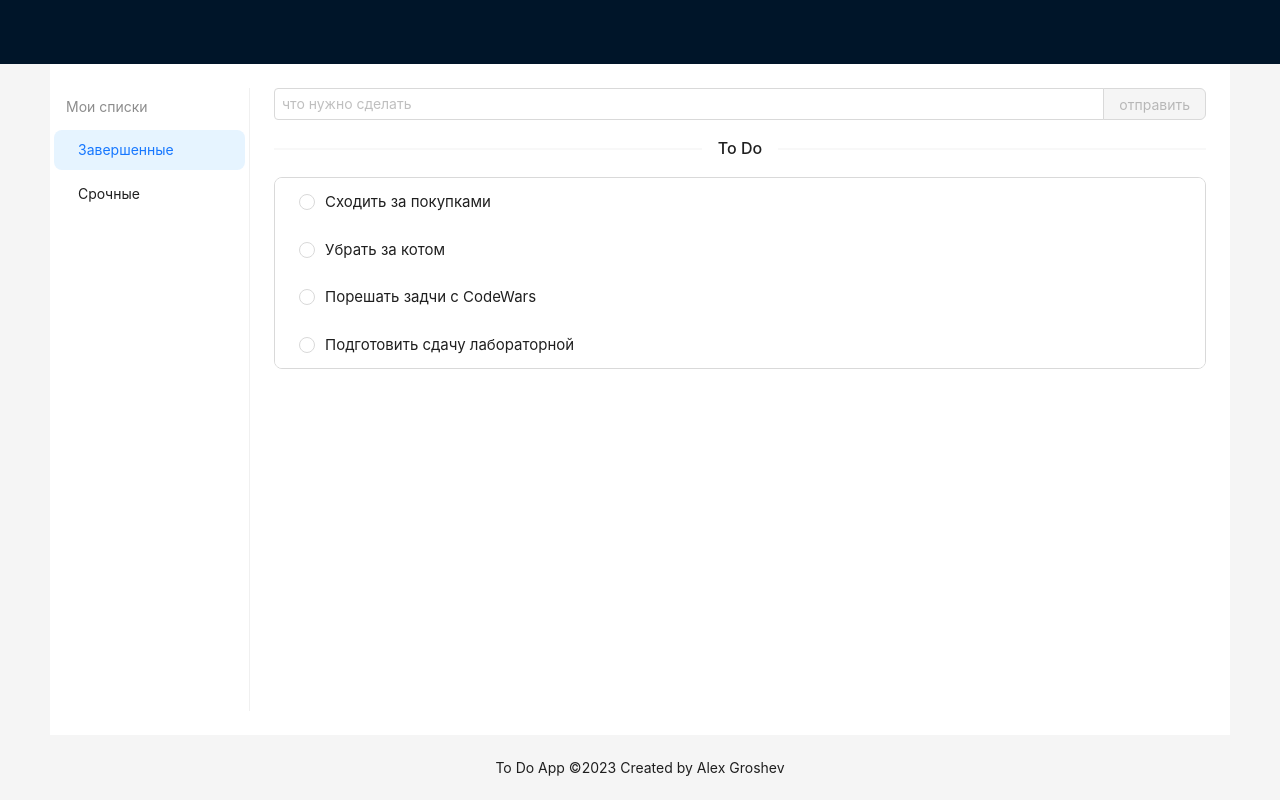
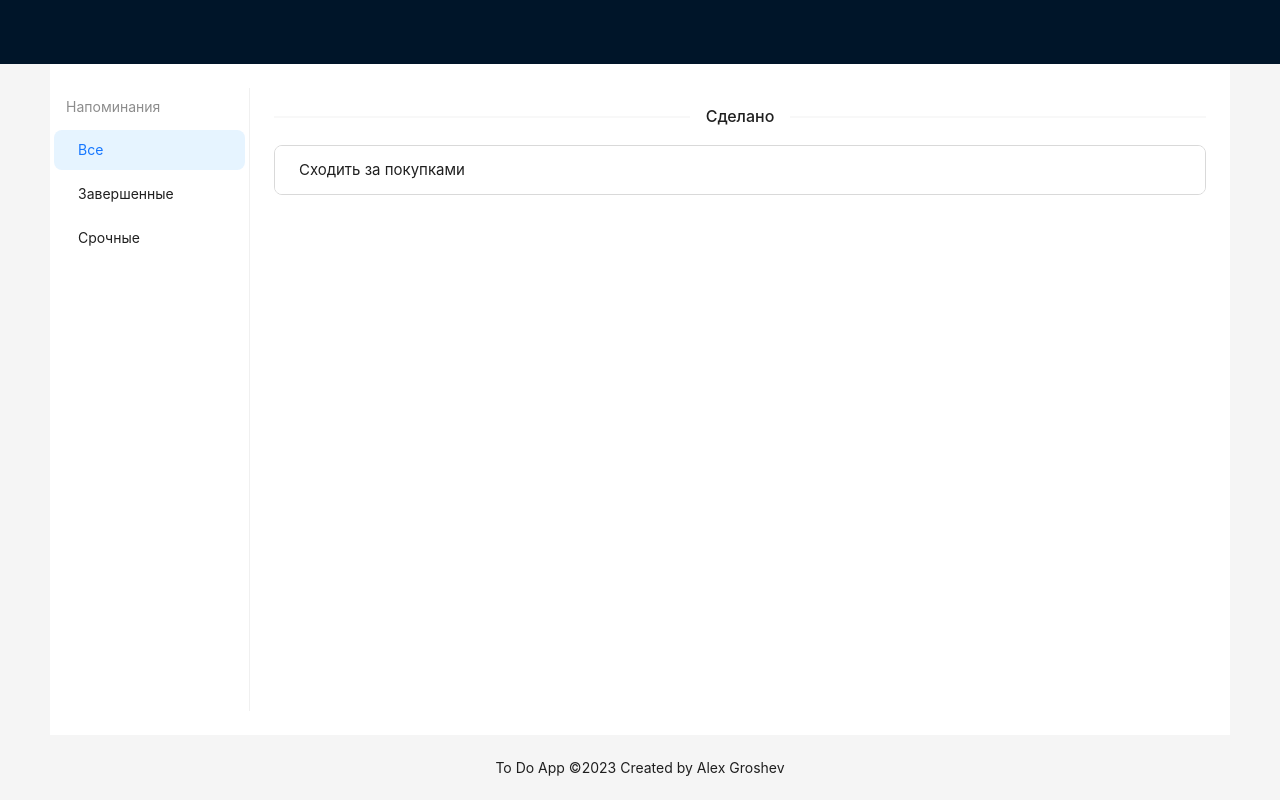
Before and after one commit to walkerman-on/to-do-app, a React (Create React App) app: page /deleted in a window 1280 px wide. Built offline with nearby package versions, Linux system fonts and the light colour scheme.

Commit message:
Making routing in app

```diff
--- a/package.json
+++ b/package.json
@@ -8,6 +8,7 @@
     "framer-motion": "^10.16.4",
     "react": "^18.2.0",
     "react-dom": "^18.2.0",
+    "react-router-dom": "^6.16.0",
     "react-scripts": "5.0.1",
     "web-vitals": "^2.1.0"
   },
--- a/src/App.js
+++ b/src/App.js
@@ -1,7 +1,95 @@
 import "./styles/App.css"
-import ToDo from "./components/ToDo"
+import React, { useState } from "react"
+import { BrowserRouter, Link } from "react-router-dom"
+import { Layout } from "antd"
+import AppRouter from "./components/AppRouter"
+import Navigation from "./components/Navigation"
+import { Menu, theme } from "antd"
+
+const { Content, Sider } = Layout
+const { Footer } = Layout
 
 const App = () => {
-	return <ToDo />
+	const onClick = (e) => {
+		console.log("click ", e)
+	}
+
+	function getItem(label, key, icon, children, type) {
+		return {
+			key,
+			icon,
+			children,
+			label,
+			type,
+		}
+	}
+
+	const items = [
+		getItem(
+			"Напоминания",
+			"grp",
+			null,
+			[
+				getItem("Все", "1"),
+				getItem("Завершенные", "2"),
+				getItem("Срочные", "3"),
+			],
+			"group"
+		),
+	]
+
+	const {
+		token: { colorBgContainer },
+	} = theme.useToken()
+	return (
+		<Layout
+			style={{
+				display: "flex",
+				minHeight: "100vh",
+			}}
+		>
+			<Navigation />
+			<Content
+				style={{
+					padding: "0 50px",
+					display: "flex",
+				}}
+			>
+				<Layout
+					style={{
+						padding: "24px 0",
+						background: colorBgContainer,
+					}}
+				>
+					<Sider
+						style={{
+							background: colorBgContainer,
+						}}
+						width={200}
+					>
+						<Menu
+							onClick={onClick}
+							style={{ height: "100%" }}
+							defaultSelectedKeys={["1"]}
+							defaultOpenKeys={["sub1"]}
+							mode="inline"
+							items={items}
+						/>
+					</Sider>
+					<BrowserRouter>
+						<AppRouter />
+					</BrowserRouter>
+				</Layout>
+			</Content>
+			<Footer
+				style={{
+					textAlign: "center",
+					flexShrink: "0",
+				}}
+			>
+				To Do App ©2023 Created by Alex Groshev
+			</Footer>
+		</Layout>
+	)
 }
 export default App
--- /dev/null
+++ b/src/components/AppRouter.jsx
@@ -0,0 +1,17 @@
+import React from "react"
+import { Routes, Route } from "react-router-dom"
+import { privateRoutes } from "../routes/routes.js"
+import All from "../pages/All.jsx"
+
+const AppRouter = () => {
+	return (
+		<Routes>
+			{privateRoutes.map((route) => (
+				<Route path={route.path} element={route.element} key={route.path} />
+			))}
+			<Route path="/" element={<All />} />
+		</Routes>
+	)
+}
+
+export default AppRouter
--- /dev/null
+++ b/src/components/DeletedRemember.jsx
@@ -0,0 +1,49 @@
+import React, { useState } from "react"
+import { Reorder } from "framer-motion"
+import { Space, List, message, Result, Radio } from "antd"
+
+const DeletedRemember = ({ remember, setRemember }) => {
+	const [messageApi, contextHolder] = message.useMessage()
+
+	return (
+		<List size="medium" bordered>
+			<Reorder.Group
+				axis="y"
+				values={remember}
+				onReorder={setRemember}
+				layoutScroll
+				style={{ overflowY: "auto" }}
+			>
+				{remember.map((toDo) => {
+					return (
+						<Reorder.Item
+							id={toDo.id}
+							key={toDo.id}
+							value={toDo}
+							whileDrag={{
+								boxShadow: "0px 0px 8px 6px rgba(34, 60, 80, 0.07)",
+								borderRadius: "7px",
+							}}
+						>
+							<List.Item
+								style={{
+									fontSize: "15px",
+									cursor: "grab",
+									background: "white",
+									borderRadius: "7px",
+								}}
+							>
+								<Space wrap size={10}>
+									{contextHolder}
+									{toDo.text}
+								</Space>
+							</List.Item>
+						</Reorder.Item>
+					)
+				})}
+			</Reorder.Group>
+		</List>
+	)
+}
+
+export default DeletedRemember
--- a/src/components/Main.jsx
+++ b/src/components/Main.jsx
@@ -27,12 +27,17 @@ const Main = () => {
 			type,
 		}
 	}
+
 	const items = [
 		getItem(
 			"Мои списки",
 			"grp",
 			null,
-			[getItem("Завершенные", "1"), getItem("Срочные", "2")],
+			[
+				getItem("Все", "1"),
+				getItem("Завершенные", "2"),
+				getItem("Срочные", "3"),
+			],
 			"group"
 		),
 	]
--- a/src/components/RememberList.jsx
+++ b/src/components/RememberList.jsx
@@ -1,9 +1,10 @@
-import React from "react"
+import React, { useState } from "react"
 import { Reorder } from "framer-motion"
 import { Space, List, message, Result, Radio } from "antd"
 
 const ToDoList = ({ remember, setRemember }) => {
 	const [messageApi, contextHolder] = message.useMessage()
+	const [deleted, setDeleted] = useState([])
 
 	const deleteToDo = (toDo) => {
 		messageApi
@@ -16,6 +17,8 @@ const ToDoList = ({ remember, setRemember }) => {
 		setTimeout(() => {
 			setRemember(remember.filter((item) => item.id !== toDo.id))
 		}, 500)
+		// setDeleted([...deleted, remember.find((item) => item.id === toDo.id)])
+		console.log([...deleted, remember.find((item) => item.id === toDo.id)])
 	}
 
 	return (
--- a/src/components/ToDo.jsx
+++ b/src/components/ToDo.jsx
@@ -1,12 +1,46 @@
-import React from "react"
+import "./styles/App.css"
+import React, { useState } from "react"
+import { BrowserRouter, Link } from "react-router-dom"
 import { Layout } from "antd"
+import AppRouter from "./components/AppRouter"
+import Navigation from "./components/Navigation"
+import { Menu, theme } from "antd"
 
-import Navigation from "./Navigation"
-import Main from "./Main"
-
+const { Content, Sider } = Layout
 const { Footer } = Layout
 
 const ToDo = () => {
+	const onClick = (e) => {
+		console.log("click ", e)
+	}
+
+	function getItem(label, key, icon, children, type) {
+		return {
+			key,
+			icon,
+			children,
+			label,
+			type,
+		}
+	}
+
+	const items = [
+		getItem(
+			"Напоминания",
+			"grp",
+			null,
+			[
+				getItem("Все", "1"),
+				getItem("Завершенные", "2"),
+				getItem("Срочные", "3"),
+			],
+			"group"
+		),
+	]
+
+	const {
+		token: { colorBgContainer },
+	} = theme.useToken()
 	return (
 		<Layout
 			style={{
@@ -15,7 +49,38 @@ const ToDo = () => {
 			}}
 		>
 			<Navigation />
-			<Main />
+			<Content
+				style={{
+					padding: "0 50px",
+					display: "flex",
+				}}
+			>
+				<Layout
+					style={{
+						padding: "24px 0",
+						background: colorBgContainer,
+					}}
+				>
+					<Sider
+						style={{
+							background: colorBgContainer,
+						}}
+						width={200}
+					>
+						<Menu
+							onClick={onClick}
+							style={{ height: "100%" }}
+							defaultSelectedKeys={["1"]}
+							defaultOpenKeys={["sub1"]}
+							mode="inline"
+							items={items}
+						/>
+					</Sider>
+					<BrowserRouter>
+						<AppRouter />
+					</BrowserRouter>
+				</Layout>
+			</Content>
 			<Footer
 				style={{
 					textAlign: "center",
@@ -27,5 +92,4 @@ const ToDo = () => {
 		</Layout>
 	)
 }
-
 export default ToDo
--- /dev/null
+++ b/src/pages/All.jsx
@@ -0,0 +1,30 @@
+import React, { useState } from "react"
+import { Layout, Divider } from "antd"
+import RememberForm from "../components/RememberForm"
+import RememberList from "../components/RememberList"
+
+const { Content } = Layout
+
+const All = () => {
+	const [toDoItems, setToDoItems] = useState([
+		{ text: "Сходить за покупками", id: 0 },
+		{ text: "Убрать за котом", id: 1 },
+		{ text: "Порешать задчи с CodeWars", id: 2 },
+		{ text: "Подготовить сдачу лабораторной", id: 3 },
+	])
+
+	return (
+		<Content
+			style={{
+				padding: "0 24px",
+				minHeight: 280,
+			}}
+		>
+			<RememberForm remember={toDoItems} pushRemember={setToDoItems} />
+			<Divider orientation="center">To Do</Divider>
+			<RememberList remember={toDoItems} setRemember={setToDoItems} />
+		</Content>
+	)
+}
+
+export default All
--- /dev/null
+++ b/src/pages/Deleted.jsx
@@ -0,0 +1,27 @@
+import React, { useState } from "react"
+import { Layout, Divider } from "antd"
+import RememberForm from "../components/RememberForm"
+import RememberList from "../components/RememberList"
+import DeletedRemember from "../components/DeletedRemember"
+
+const { Content } = Layout
+
+const Deleted = ({ deleted, setDeleted }) => {
+	const [toDoItems, setToDoItems] = useState([
+		{ text: "Сходить за покупками", id: 0 },
+	])
+	return (
+		<Content
+			style={{
+				padding: "0 24px",
+				minHeight: 280,
+			}}
+		>
+			<Divider orientation="center">Сделано</Divider>
+			{/* <RememberList remember={toDoItems} setRemember={setToDoItems} /> */}
+			<DeletedRemember remember={toDoItems} setRemember={setToDoItems} />
+		</Content>
+	)
+}
+
+export default Deleted
--- /dev/null
+++ b/src/pages/Urgent.jsx
@@ -0,0 +1,7 @@
+import React from "react"
+
+const Urgent = () => {
+	return <div>Срочные</div>
+}
+
+export default Urgent
--- /dev/null
+++ b/src/routes/routes.js
@@ -0,0 +1,15 @@
+import React from "react"
+import Deleted from "../pages/Deleted.jsx"
+import Urgent from "../pages/Urgent.jsx"
+import All from "../pages/All.jsx"
+
+export const privateRoutes = [
+	{ path: "/all", element: <All /> },
+	{ path: "/deleted", element: <Deleted /> },
+	{ path: "/urgent", element: <Urgent /> },
+]
+
+// export const publicRoutes = [
+// 	{ path: "/login", element: <Login /> },
+// 	{ path: "/about", element: <About /> },
+// ]
```
Also changed, not shown: 1 other file (tests, documents, lock files or other folders).
